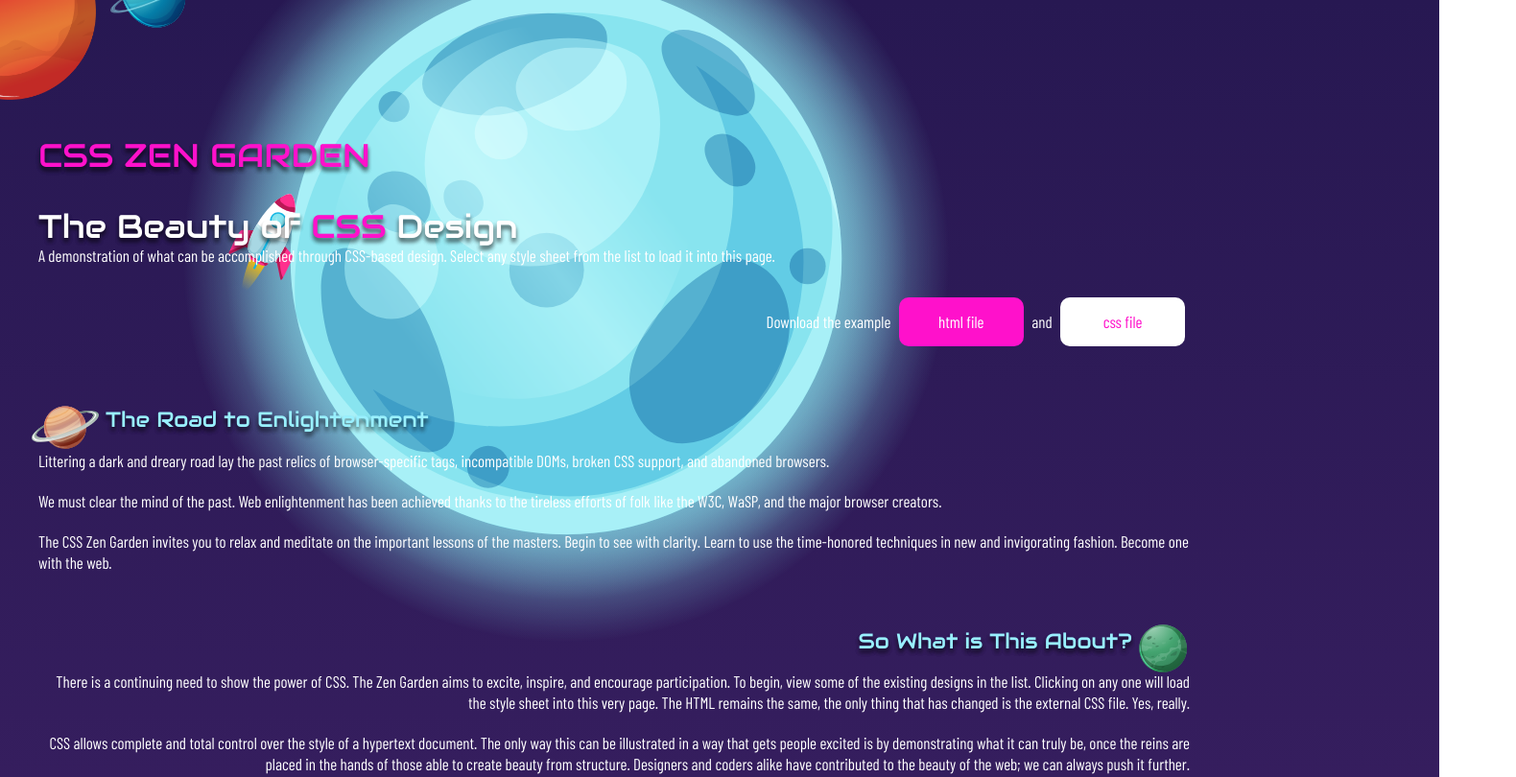
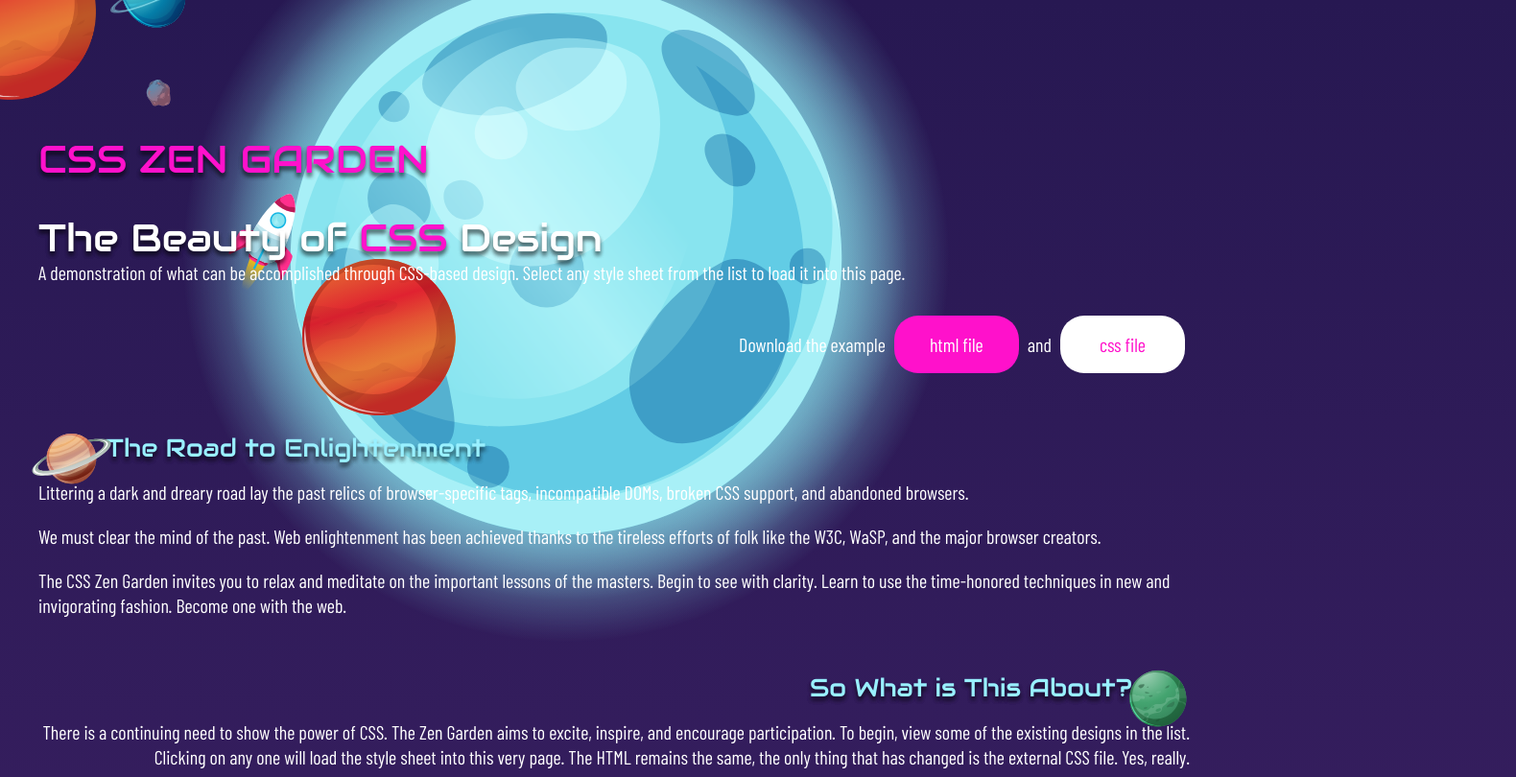
Before and after one commit to nascimentolds/WDD-331-Advanced-CSS, a plain HTML site: page CSS-Zen-Garden/index.html in a window 1280 px wide. Shown: the top 810 px of the page at 96% size, 1580 px wide, since content can reach past the window. Drawn offline with nearby package versions, Linux system fonts and the light colour scheme.

Commit message:
Starting with breakpoints

```diff
--- /dev/null
+++ b/CSS-Zen-Garden/partials/_breakpoints.scss
@@ -0,0 +1,23 @@
+$breakpoints: (
+    xs: 380px,
+    sm: 576px,
+    md: 768px,
+    lg: 992px,
+    xl: 1200px,
+) !default;
+
+@mixin respond-to($breakpoint) {
+    // If the key exists in the map
+    @if map-has-key($breakpoints, $breakpoint) {
+        // Prints a media query based on the value
+        @media (min-width: map-get($breakpoints, $breakpoint)) {
+            @content;
+        }
+    }
+
+    // If the key doesn't exist in the map
+    @else {
+        @warn "Unfortunately, no value could be retrieved from `#{$breakpoint}`. "
+          + "Available breakpoints are: #{map-keys($breakpoints)}.";
+    }
+}
--- a/CSS-Zen-Garden/style.scss
+++ b/CSS-Zen-Garden/style.scss
@@ -2,6 +2,7 @@
 @import "partials/variables";
 @import "partials/typography";
 @import "partials/background";
+@import "partials/breakpoints";
 
 html {
   font-size: 62.5%;
@@ -11,6 +12,10 @@ body {
   font-size: 1.7em;
   font-family: $primary-font;
   color: $color-5;
+
+  @include respond-to("md") {
+    font-size: 2em;
+  }
 }
 
 a {
@@ -46,6 +51,19 @@ header {
     text-transform: uppercase;
     line-height: 1.3em;
     color: $color-3;
+
+    &:after {
+      content: "";
+      position: absolute;
+      left: 150px;
+      top: 80px;
+      z-index: -1;
+      width: 100%;
+      height: 100%;
+      background-image: url(./assets/cometa.svg);
+      background-repeat: no-repeat, no-repeat;
+      background-size: 30px;
+    }
   }
 
   h2 {
@@ -72,7 +90,7 @@ header {
     a:active {
       display: inline-block;
       width: 130px;
-      border-radius: 10px;
+      border-radius: 25px;
       text-align: center;
       margin: 5px;
       background-color: $color-3;
@@ -380,49 +398,48 @@ section {
   background-repeat: no-repeat, no-repeat;
 }
 
-.extra2 {
+.extra2,
+.extra3,
+.extra4,
+.extra5,
+.extra6 {
   position: absolute;
-  left: 190px;
-  top: -130px;
   z-index: -1;
   width: 100%;
   height: 100%;
-  background-image: url(./assets/lua.svg);
   background-repeat: no-repeat, no-repeat;
 }
 
+.extra2 {
+  left: 190px;
+  top: -130px;
+  background-image: url(./assets/lua.svg);
+}
+
 .extra3 {
-  position: absolute;
   left: -80px;
   top: -80px;
-  z-index: -1;
-  width: 100%;
-  height: 100%;
   background-image: url(./assets/planet1.png);
-  background-repeat: no-repeat, no-repeat;
   background-size: 180px;
 }
 
 .extra4 {
-  position: absolute;
   left: 220px;
   top: 200px;
-  z-index: -1;
-  width: 100%;
-  height: 100%;
   background-image: url(./assets/foguete.svg);
-  background-repeat: no-repeat, no-repeat;
   background-size: 120px;
 }
 
 .extra5 {
-  position: absolute;
   left: 100px;
   top: 0px;
-  z-index: -1;
-  width: 100%;
-  height: 100%;
   background-image: url(./assets/planet2.svg);
-  background-repeat: no-repeat, no-repeat;
   background-size: 120px;
 }
+
+.extra6 {
+  left: 300px;
+  top: 270px;
+  background-image: url(./assets/planet1.svg);
+  background-size: 180px;
+}
```
Also changed, not shown: CSS-Zen-Garden/assets/cometa.svg (added), CSS-Zen-Garden/style.css, 1 other file.
